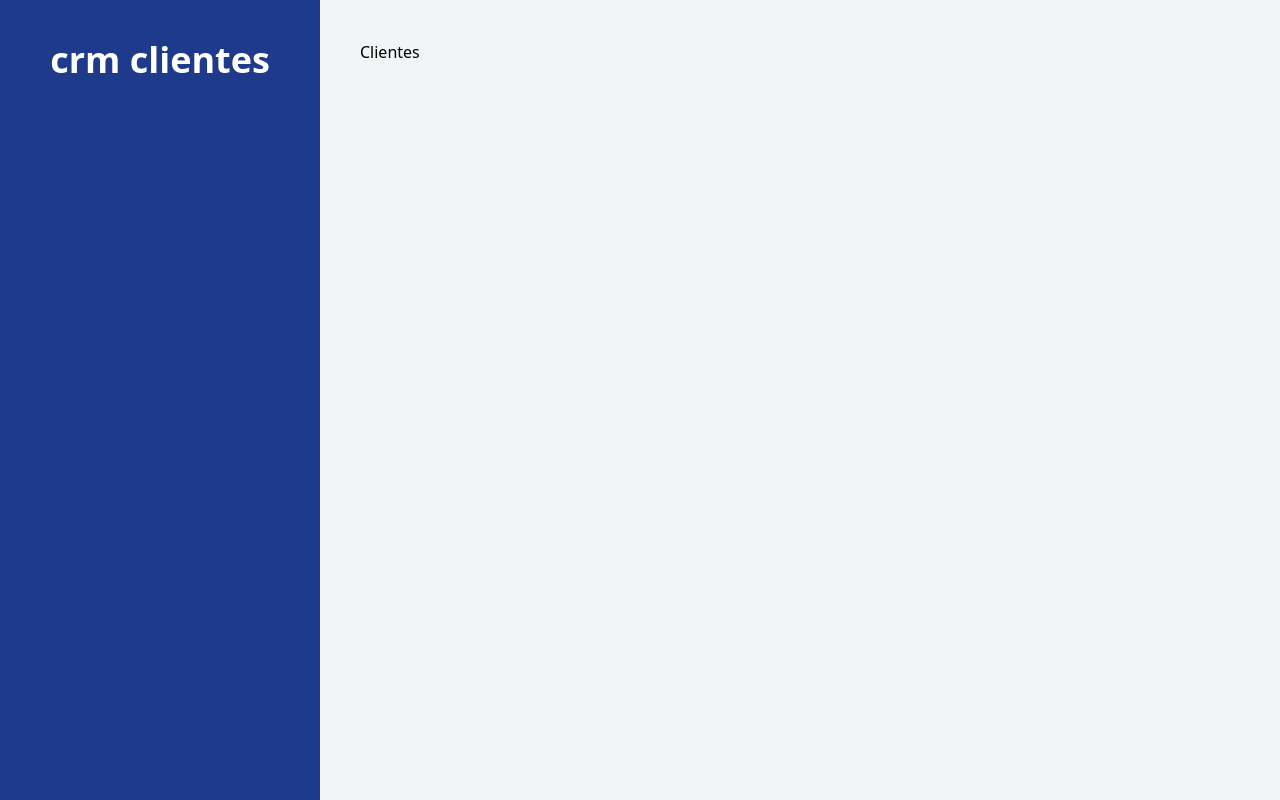
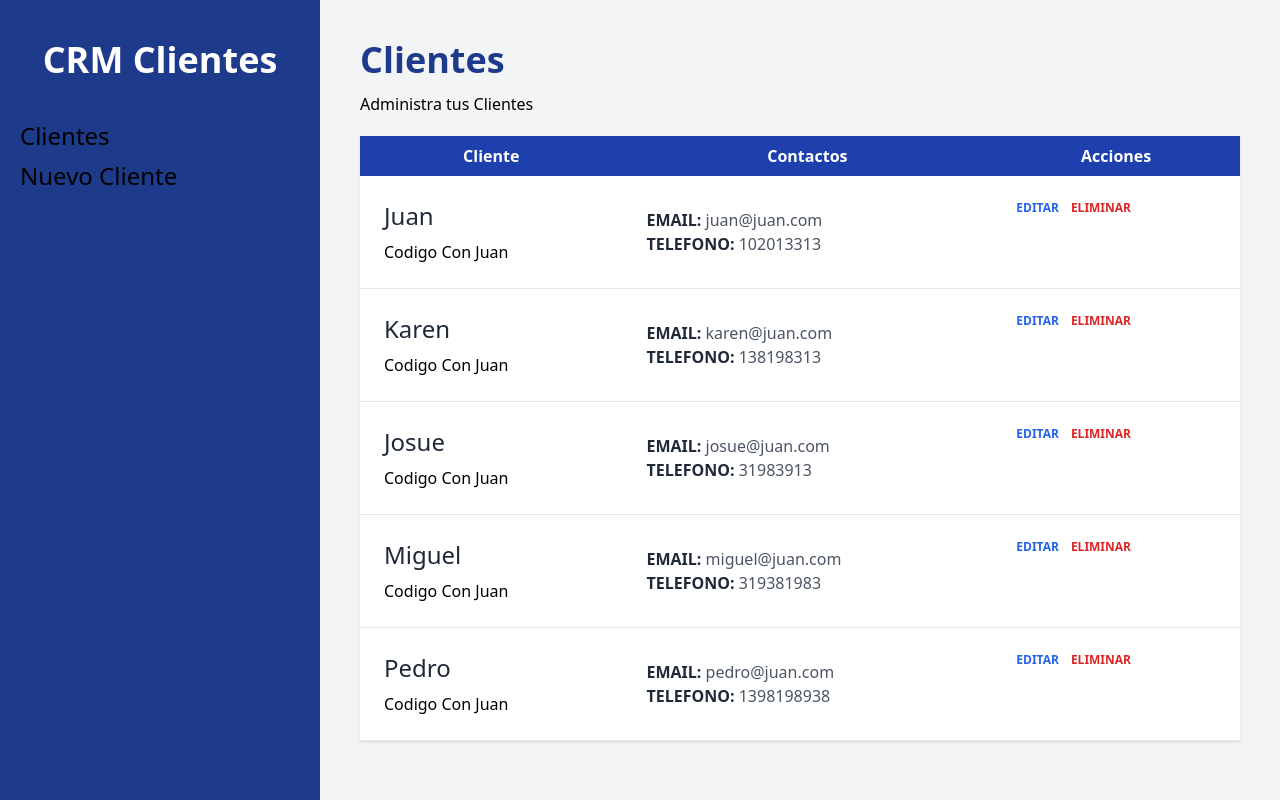
Before and after one commit to OmarTorresAF/crm-react, a React (Vite) app: page / in a window 1280 px wide. Built offline with nearby package versions, Linux system fonts and the light colour scheme.

Commit message:
Component Cliente, Nuevo Cliente which use 'useNavigate' to go back with a button

```diff
--- /dev/null
+++ b/src/components/Cliente.jsx
@@ -0,0 +1,29 @@
+function Cliente ({ cliente }) {
+  const { nombre, empresa, email, telefono, id } = cliente
+
+  return (
+      <tr className="border-b">
+          <td className='p-6 space-y-2'>
+              <p className="text-2xl text-gray-800"> {nombre} </p>
+              <p className="">{empresa}</p>
+          </td>
+          <td className="p-6 ">
+              <p className="text-gray-600 "> <span className="font-bold text-gray-800 uppercase">Email: </span> {email} </p>
+              <p className="text-gray-600 "> <span className="font-bold text-gray-800 uppercase">Telefono: </span> {telefono} </p>
+          </td>
+          <td className="flex gap-3 p-6">
+            <button
+            type="button"
+            className="text-xs font-bold text-blue-600 uppercase hover:text-blue-700"
+            >Editar</button>
+              <button
+                  type="button"
+                  className="text-xs font-bold text-red-600 uppercase hover:text-red-700"
+              >Eliminar</button>
+          </td>
+
+      </tr>
+  )
+}
+
+export default Cliente
--- a/src/components/Layout.jsx
+++ b/src/components/Layout.jsx
@@ -1,10 +1,29 @@
-import { Outlet } from 'react-router-dom'
+import { Outlet, Link, useLocation } from 'react-router-dom'
 
 function Layout () {
+  const location = useLocation()
+
+  console.log(location)
+
   return (
        <div className='md:flex md:min-h-screen'>
             <aside className='px-5 py-10 bg-blue-900 md:w-1/4'>
-                <h2 className='text-4xl font-black text-center text-white'>crm clientes</h2>
+                <h2 className='text-4xl font-black text-center text-white'>CRM Clientes</h2>
+                <nav className='mt-10'>
+                  <Link
+                      className={`${location.pathname === '/'
+                            ? 'text-blue-300'
+                            : 'text-white'}block text-2xl mt-2 hover:text-blue-300`}to="/"
+                  >Clientes
+                  </Link>
+                  <Link
+                      className={`${location.pathname === '/clientes/nuevo'
+                            ? 'text-blue-300'
+                            : ''} block  text-2xl mt-2 hover:text-blue-300`}to="/clientes/nuevo">
+                      Nuevo Cliente
+                  </Link>
+
+                </nav>
             </aside>
 
             <main className='p-10 overflow-scroll md:w-3/4 md:h-screen'>
--- a/src/main.jsx
+++ b/src/main.jsx
@@ -4,7 +4,7 @@ import './index.css'
 import { createBrowserRouter, RouterProvider } from 'react-router-dom'
 import Layout from './components/Layout'
 import NuevoCliente from './pages/NuevoCliente'
-import Index from './pages/Index'
+import Index, { loader as clientesLoader } from './pages/Index'
 
 const router = createBrowserRouter([
   {
@@ -13,7 +13,8 @@ const router = createBrowserRouter([
     children: [
       {
         index: true,
-        element: <Index/>
+        element: <Index/>,
+        loader: clientesLoader
       },
       {
         path: '/clientes/nuevo',
--- a/src/pages/Index.jsx
+++ b/src/pages/Index.jsx
@@ -1,8 +1,78 @@
+import { useLoaderData } from 'react-router-dom'
+import Cliente from '../components/Cliente'
+export function loader () {
+  const clientes = [
+    {
+      id: 1,
+      nombre: 'Juan',
+      telefono: 102013313,
+      email: 'juan@juan.com',
+      empresa: 'Codigo Con Juan'
+    },
+    {
+      id: 2,
+      nombre: 'Karen',
+      telefono: 138198313,
+      email: 'karen@juan.com',
+      empresa: 'Codigo Con Juan'
+    },
+    {
+      id: 3,
+      nombre: 'Josue',
+      telefono: 31983913,
+      email: 'josue@juan.com',
+      empresa: 'Codigo Con Juan'
+    },
+    {
+      id: 4,
+      nombre: 'Miguel',
+      telefono: 319381983,
+      email: 'miguel@juan.com',
+      empresa: 'Codigo Con Juan'
+    },
+    {
+      id: 5,
+      nombre: 'Pedro',
+      telefono: 1398198938,
+      email: 'pedro@juan.com',
+      empresa: 'Codigo Con Juan'
+    }
+  ]
+
+  return clientes
+}
+
 function Index () {
+  const clientes = useLoaderData()
+
   return (
-        <div>
-            Clientes
-        </div>
+        <>
+            <h1 className="text-4xl font-black text-blue-900">Clientes</h1>
+            <p className="mt-3">Administra tus Clientes</p>
+
+            {clientes.length
+              ? (
+                <table className='w-full mt-5 bg-white shadow table-auto'>
+                    <thead className='text-white bg-blue-800'>
+                        <tr>
+                            <th className='p-2'>Cliente</th>
+                            <th className='p-2'>Contactos</th>
+                            <th className='p-2'>Acciones</th>
+                        </tr>
+                    </thead>
+                        <tbody>
+                          {clientes.map((cliente) => (
+                              <Cliente
+                              cliente={cliente}
+                              key={cliente.id} />
+                          ))}
+                        </tbody>
+                </table>
+                )
+              : (
+                <p className='mt-10 text-center'>No hay clientes aun</p>
+                )}
+        </>
   )
 }
 
--- a/src/pages/NuevoCliente.jsx
+++ b/src/pages/NuevoCliente.jsx
@@ -1,8 +1,25 @@
+import { useNavigate } from 'react-router-dom'
+
 function NuevoCliente () {
+  const navigate = useNavigate()
+
   return (
-    <div>
-      Nuevo Cliente
-    </div>
+    <>
+          <h1 className="text-4xl font-black text-blue-900">Nuevo Cliente</h1>
+          <p className="mt-3">llena todos los campos para registrar un nuevo campo</p>
+          <div className="flex justify-end">
+            <button
+            className="px-3 py-1 text-white uppercase bg-blue-800"
+            onClick={() => navigate(-1)}
+            >
+                Volver
+            </button>
+          </div>
+
+          <div className='px-5 py-10 mx-auto bg-white rounded-md shadow md:w-3/4'>
+            <p>formulario aqui</p>
+          </div>
+    </>
   )
 }
 
```
